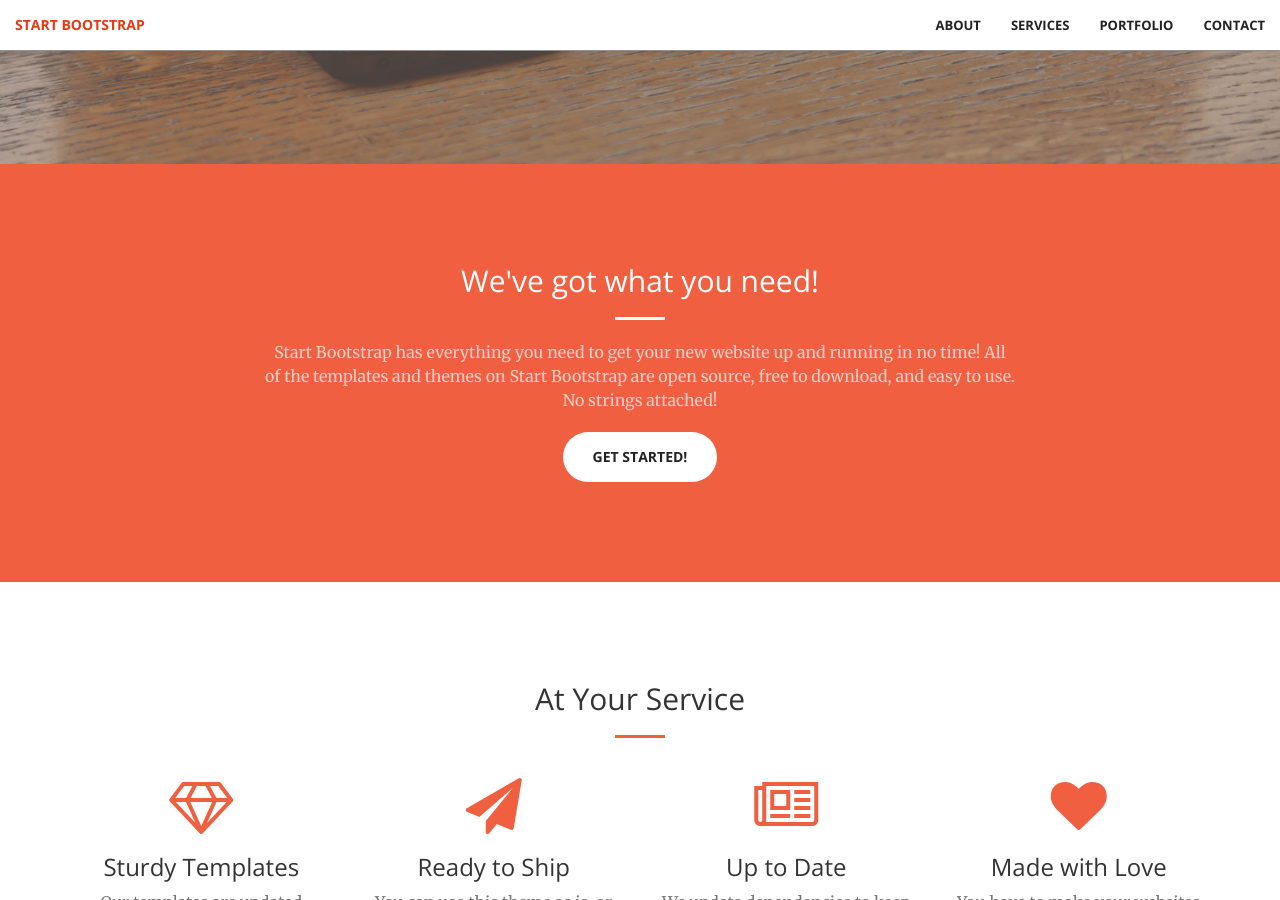
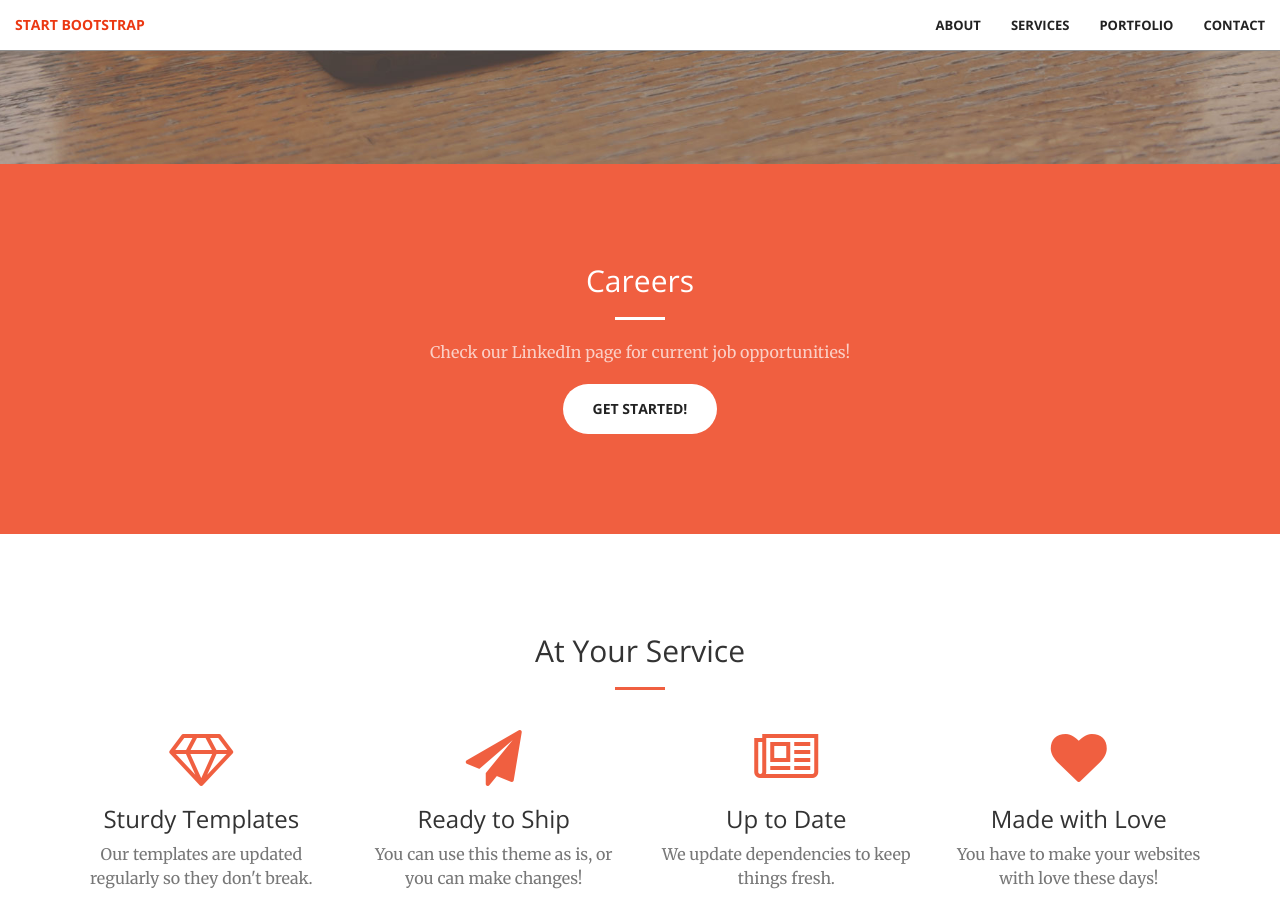
Before and after one commit to TatianaPP/newsite, a Jekyll site: the page built from index.html, in a window 1280 px wide and 900 px high, scrolled down 736 px. Built offline with Jekyll 4.4.1, drawn with Linux system fonts in a browser that asks for light colours.

Commit message:
Update call-to-action.html

```diff
--- a/_includes/call-to-action.html
+++ b/_includes/call-to-action.html
@@ -2,9 +2,9 @@
     <div class="container">
         <div class="row">
             <div class="col-lg-8 col-lg-offset-2 text-center">
-                <h2 class="section-heading">We've got what you need!</h2>
+                <h2 class="section-heading">Careers</h2>
                 <hr class="light">
-                <p class="text-faded">Start Bootstrap has everything you need to get your new website up and running in no time! All of the templates and themes on Start Bootstrap are open source, free to download, and easy to use. No strings attached!</p>
+                <p class="text-faded">Check our LinkedIn page for current job opportunities!</p>
                 <a href="#" class="btn btn-default btn-xl">Get Started!</a>
             </div>
         </div>
```
